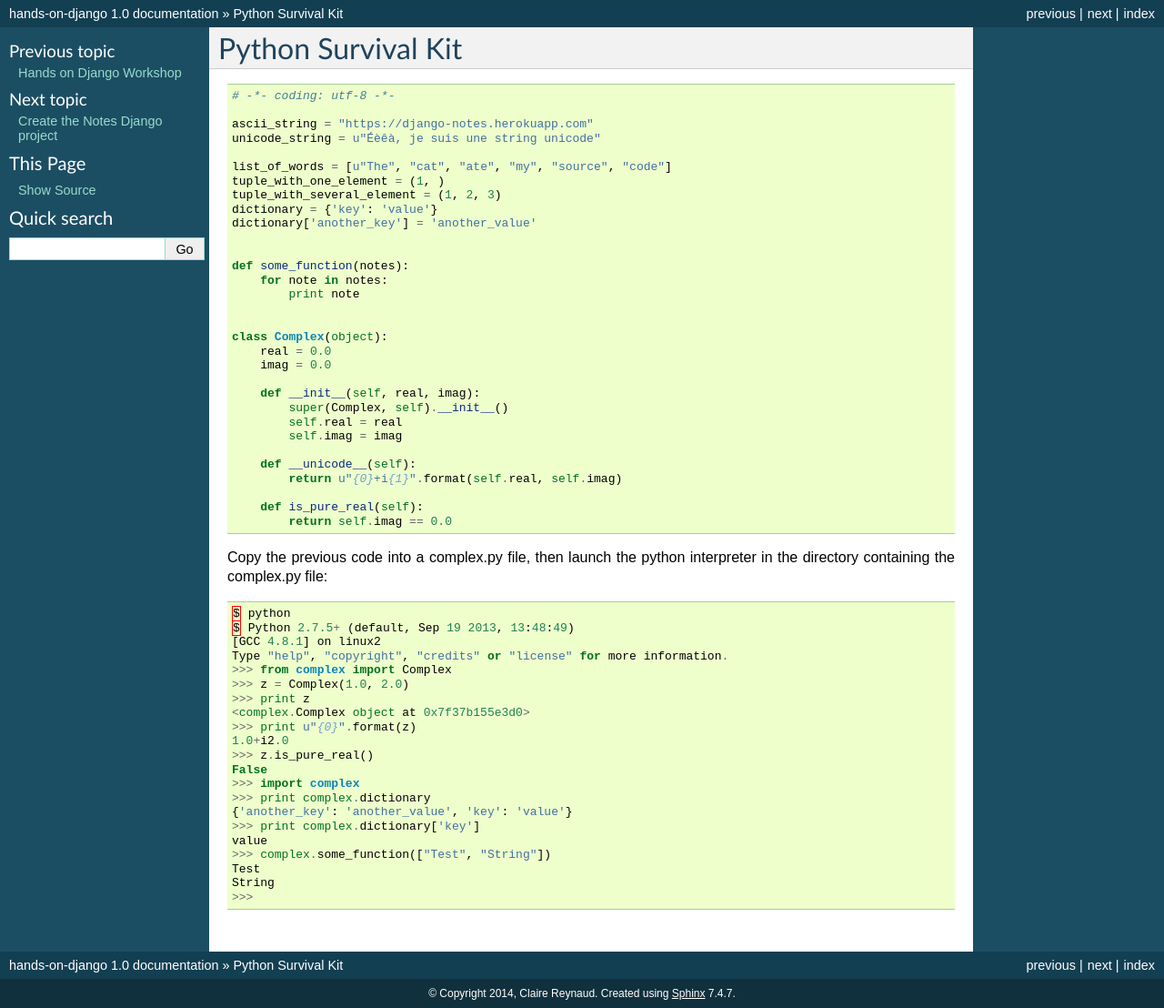
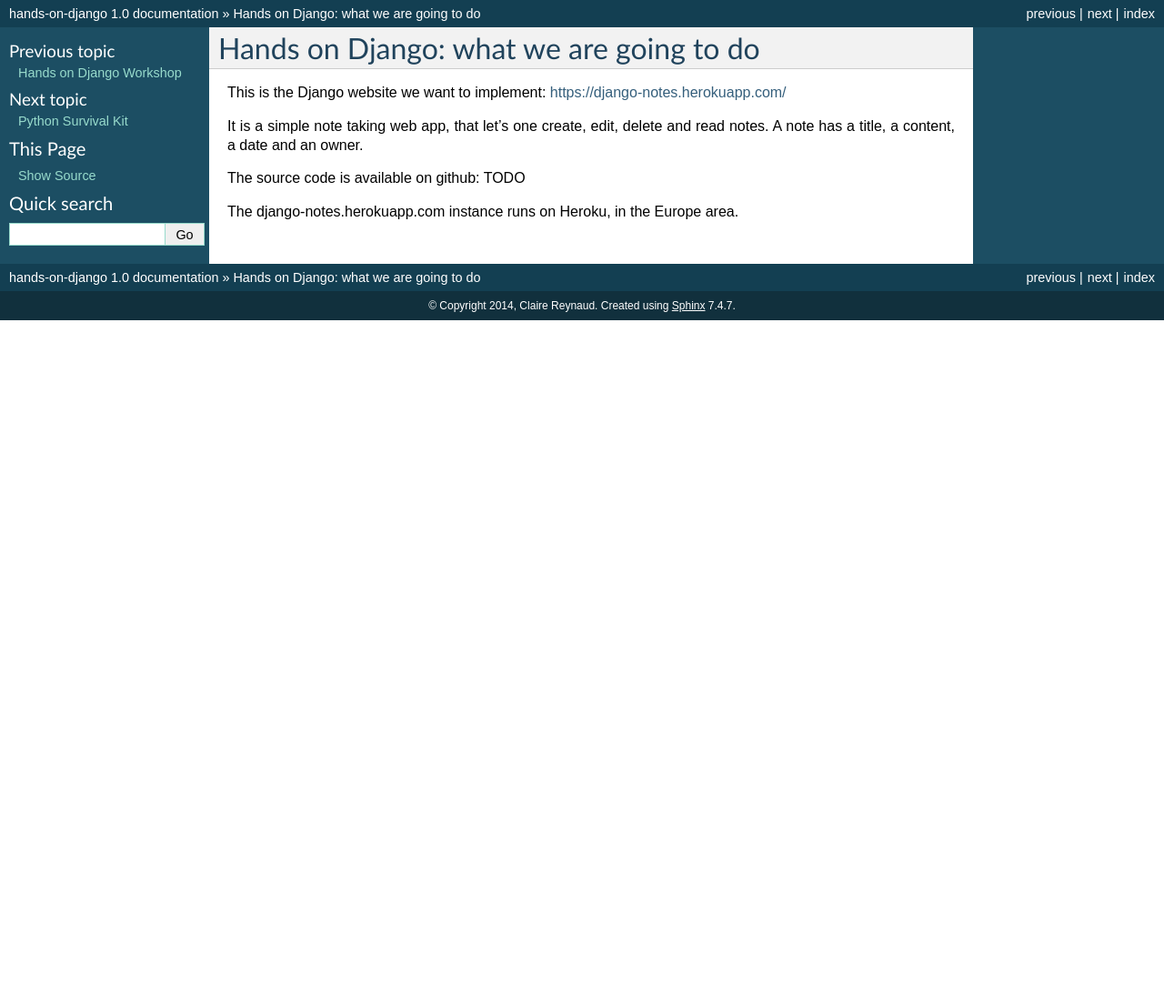
Before and after one commit to creynaud/hands-on-django-doc, a Sphinx documentation site: the page built from source/intro.rst, in a window 1280 px wide. Shown: the whole page at 91% size. Built offline with Sphinx 7.4.7, drawn with Linux system fonts in a browser that asks for light colours; after the commit the page ends 900 px from its top, so only the background shows below that.

```diff
--- a/source/index.rst
+++ b/source/index.rst
@@ -12,7 +12,9 @@ Contents:
    :maxdepth: 2
 
    intro
+   python_survival_kit
    create_django_project
+   home
 
 Indices and tables
 ==================
--- a/source/intro.rst
+++ b/source/intro.rst
@@ -1,31 +1,11 @@
-Python Survival Kit
-===================
+Hands on Django: what we are going to do
+========================================
 
-.. literalinclude:: complex.py
+This is the Django website we want to implement: https://django-notes.herokuapp.com/
 
+It is a simple note taking web app, that let's one create, edit, delete and read notes.
+A note has a title, a content, a date and an owner.
 
-Copy the previous code into a complex.py file, then launch the python interpreter in the directory containing the complex.py file:
+The source code is available on github: TODO
 
-.. code-block:: python
-
-    $ python
-    $ Python 2.7.5+ (default, Sep 19 2013, 13:48:49)
-    [GCC 4.8.1] on linux2
-    Type "help", "copyright", "credits" or "license" for more information.
-    >>> from complex import Complex
-    >>> z = Complex(1.0, 2.0)
-    >>> print z
-    <complex.Complex object at 0x7f37b155e3d0>
-    >>> print u"{0}".format(z)
-    1.0+i2.0
-    >>> z.is_pure_real()
-    False
-    >>> import complex
-    >>> print complex.dictionary
-    {'another_key': 'another_value', 'key': 'value'}
-    >>> print complex.dictionary['key']
-    value
-    >>> complex.some_function(["Test", "String"])
-    Test
-    String
-    >>>
+The django-notes.herokuapp.com instance runs on Heroku, in the Europe area.
--- /dev/null
+++ b/source/python_survival_kit.rst
@@ -0,0 +1,31 @@
+Python Survival Kit
+===================
+
+.. literalinclude:: complex.py
+
+
+Copy the previous code into a complex.py file, then launch the python interpreter in the directory containing the complex.py file:
+
+.. code-block:: python
+
+    $ python
+    $ Python 2.7.5+ (default, Sep 19 2013, 13:48:49)
+    [GCC 4.8.1] on linux2
+    Type "help", "copyright", "credits" or "license" for more information.
+    >>> from complex import Complex
+    >>> z = Complex(1.0, 2.0)
+    >>> print z
+    <complex.Complex object at 0x7f37b155e3d0>
+    >>> print u"{0}".format(z)
+    1.0+i2.0
+    >>> z.is_pure_real()
+    False
+    >>> import complex
+    >>> print complex.dictionary
+    {'another_key': 'another_value', 'key': 'value'}
+    >>> print complex.dictionary['key']
+    value
+    >>> complex.some_function(["Test", "String"])
+    Test
+    String
+    >>>
```
Also changed, not shown: source/home.rst (added, +102 -0 lines).
